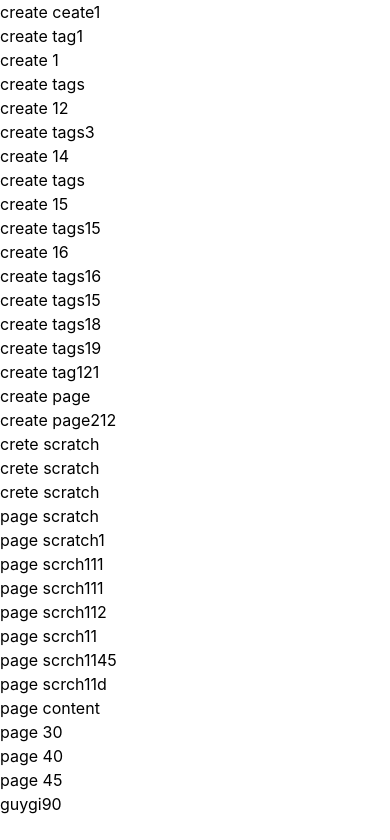
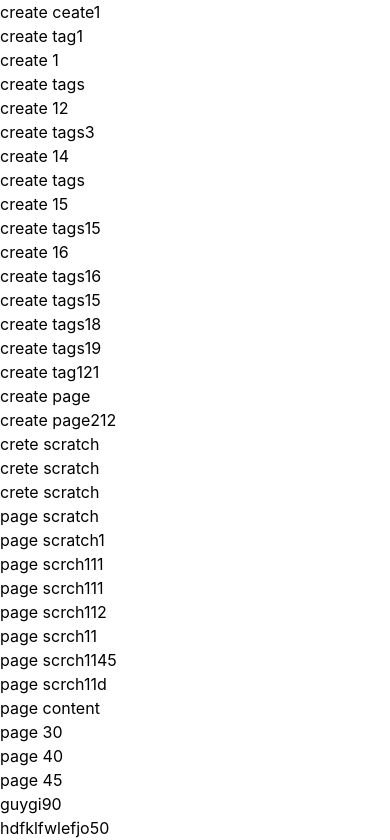
Before and after one commit to UmiduKaushika97/promotion-project, a React (Vite) app: page / in a window 390 px wide. Shown: the part 484-1324 px from the top of the page. Before the commit the page ends 1300 px from the top, so only its background shows below. Built offline with nearby package versions, Linux system fonts and the light colour scheme.

Commit message:
page design with responsive

```diff
--- a/src/App.tsx
+++ b/src/App.tsx
@@ -89,6 +89,8 @@ function App() {
 
 <p>guygi90</p>
 
+<p>hdfklfwlefjo50 </p>
+
     </>
   )
 }
```
